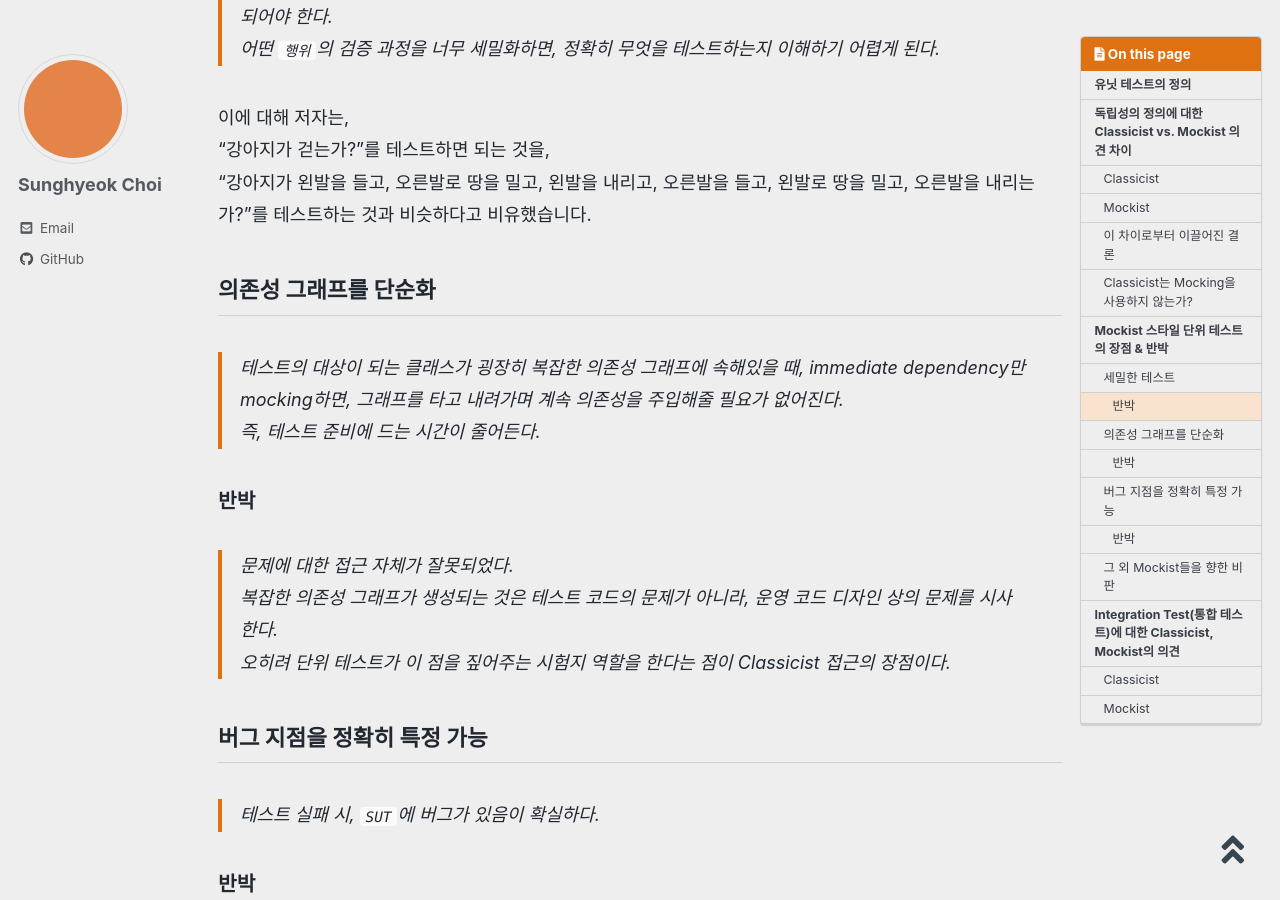
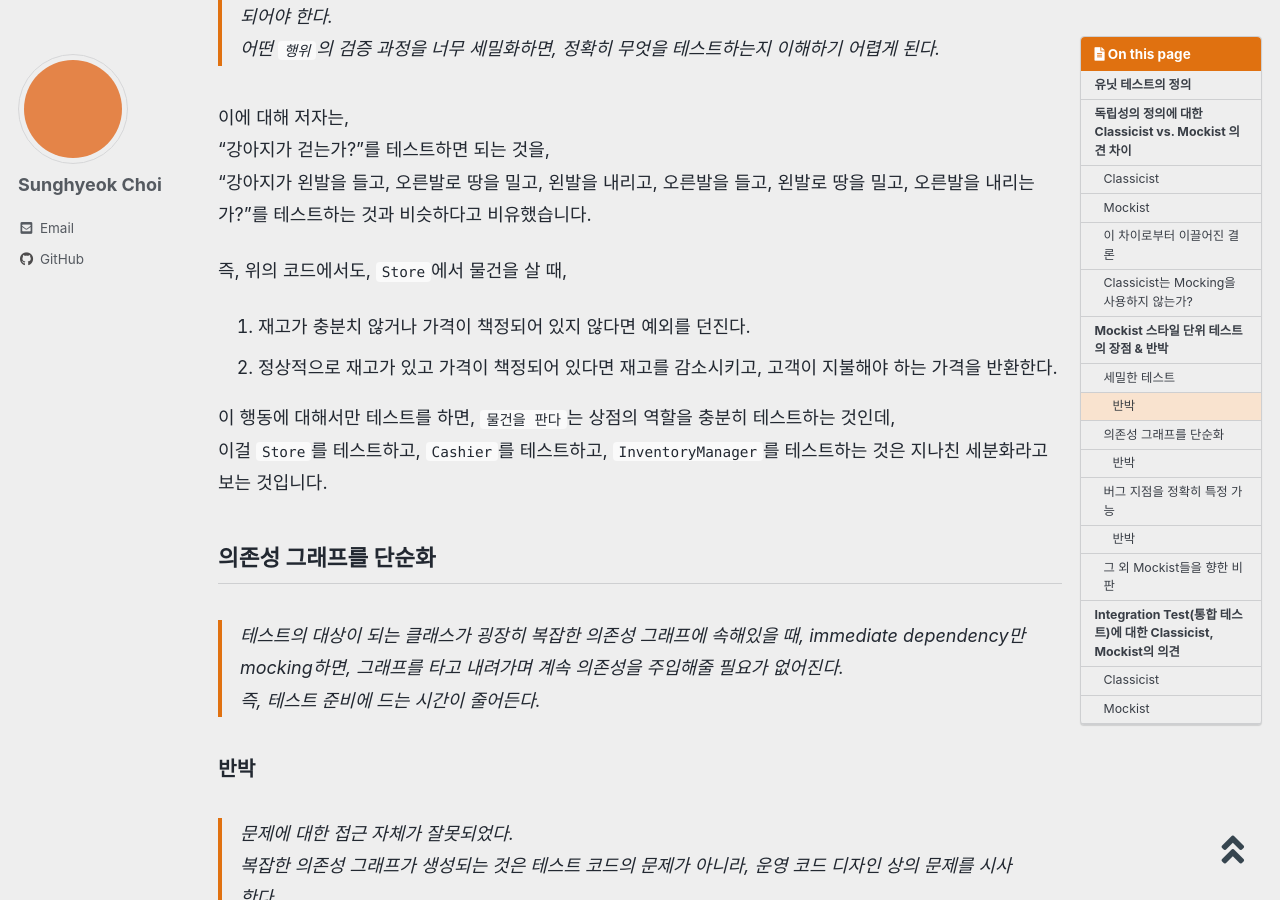
Before and after one commit to shyeokchoi/shyeokchoi.github.io, a Jekyll site: the page built from _posts/Unit Testing/2024-02-20-unit-testing-definition.md, in a window 1280 px wide and 900 px high, scrolled down 3356 px. Built offline with Jekyll 4.4.1, drawn with Linux system fonts in a browser that asks for light colours; cached includes are drawn as plain includes; comment, search, counter and statistics services are not loaded.

Commit message:
edit 2024-02-20 to add more on "granularity" topic

```diff
--- a/_posts/Unit Testing/2024-02-20-unit-testing-definition.md
+++ b/_posts/Unit Testing/2024-02-20-unit-testing-definition.md
@@ -92,6 +92,14 @@ Classicist 방식으로 `Store`에 대한 테스트를 작성하면 다음과
 "강아지가 걷는가?"를 테스트하면 되는 것을,
 "강아지가 왼발을 들고, 오른발로 땅을 밀고, 왼발을 내리고, 오른발을 들고, 왼발로 땅을 밀고, 오른발을 내리는가?"를 테스트하는 것과 비슷하다고 비유했습니다.
 
+즉, 위의 코드에서도, `Store`에서 물건을 살 때,
+
+1. 재고가 충분치 않거나 가격이 책정되어 있지 않다면 예외를 던진다.
+2. 정상적으로 재고가 있고 가격이 책정되어 있다면 재고를 감소시키고, 고객이 지불해야 하는 가격을 반환한다.
+
+이 행동에 대해서만 테스트를 하면, `물건을 판다`는 상점의 역할을 충분히 테스트하는 것인데,
+이걸 `Store`를 테스트하고, `Cashier`를 테스트하고, `InventoryManager`를 테스트하는 것은 지나친 세분화라고 보는 것입니다.
+
 ## 의존성 그래프를 단순화
 
 > 테스트의 대상이 되는 클래스가 굉장히 복잡한 의존성 그래프에 속해있을 때, immediate dependency만 mocking하면, 그래프를 타고 내려가며 계속 의존성을 주입해줄 필요가 없어진다.
```
